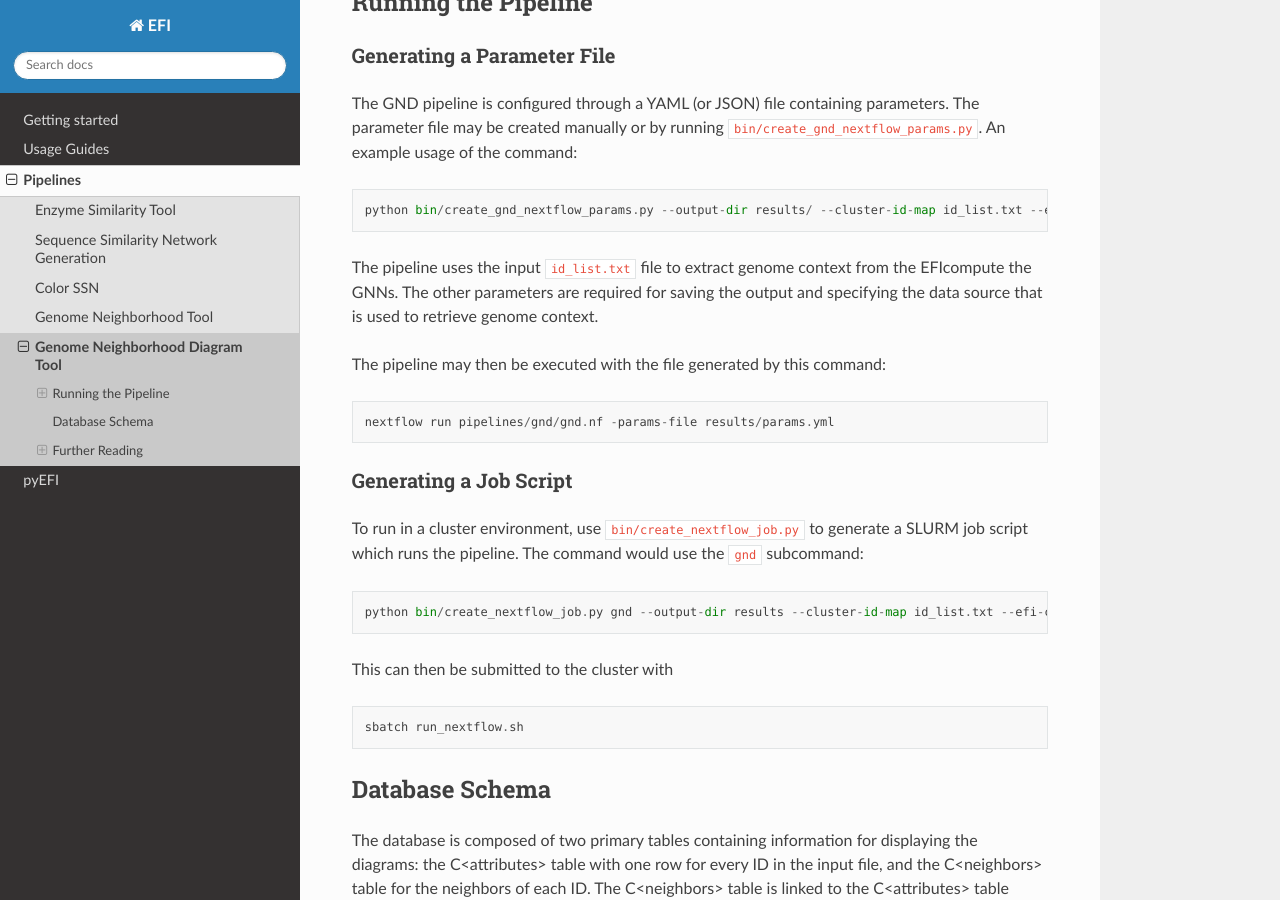
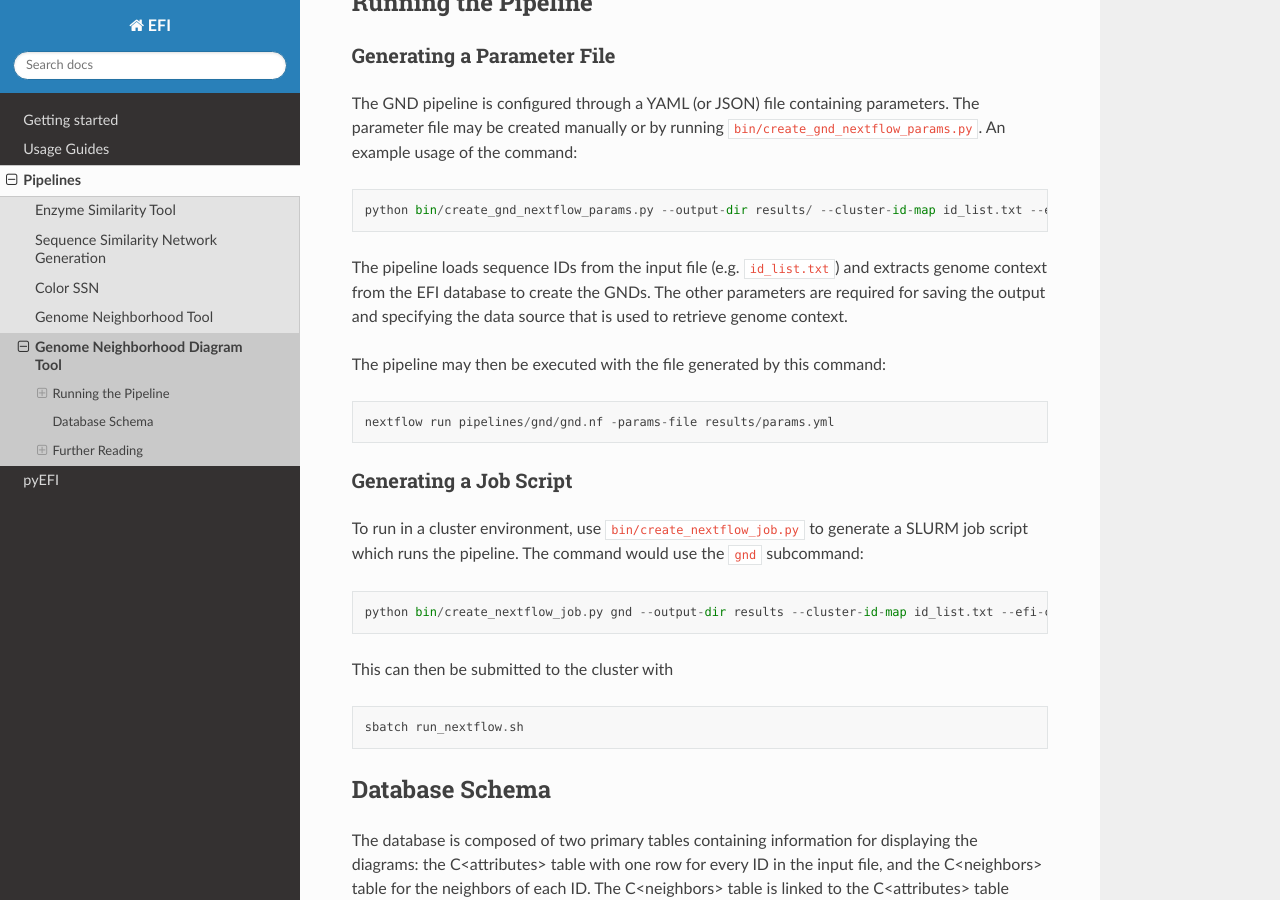
Before and after one commit to EnzymeFunctionInitiative/EST, a Sphinx documentation site: the page built from docs/source/pipelines/gnd/index.rst, in a window 1280 px wide and 900 px high, scrolled down 414 px. Built offline with Sphinx 7.4.7 and the Read the Docs theme 3.1.0, drawn with Linux system fonts in a browser that asks for light colours.

Commit message:
Fixed documentation and clarified text

```diff
--- a/docs/source/lib/EFI/GNT/GND.pm.rst
+++ b/docs/source/lib/EFI/GNT/GND.pm.rst
@@ -78,7 +78,7 @@ Parameters
    A reference to a **EFI::GNT::GNN** object; the GNN data in ``$gnn``
    should have already been retrieved.
 
-``$gndFile``
+``$dbFile``
    The path to a GND file to create.
 
 
--- a/docs/source/pipelines/gnd/index.rst
+++ b/docs/source/pipelines/gnd/index.rst
@@ -26,10 +26,10 @@ parameters. The parameter file may be created manually or by running
 
    python bin/create_gnd_nextflow_params.py --output-dir results/ --cluster-id-map id_list.txt --efi-config efi.config --efi-db efi_db.sqlite
 
-The pipeline uses the input ``id_list.txt`` file to extract genome
-context from the EFIcompute the GNNs. The other parameters are required
-for saving the output and specifying the data source that is used to
-retrieve genome context.
+The pipeline loads sequence IDs from the input file (e.g. ``id_list.txt``)
+and extracts genome context from the EFI database to create the GNDs.
+The other parameters are required for saving the output and specifying the
+data source that is used to retrieve genome context.
 
 The pipeline may then be executed with the file generated by this command::
 
```
Also changed, not shown: 1 other file.
